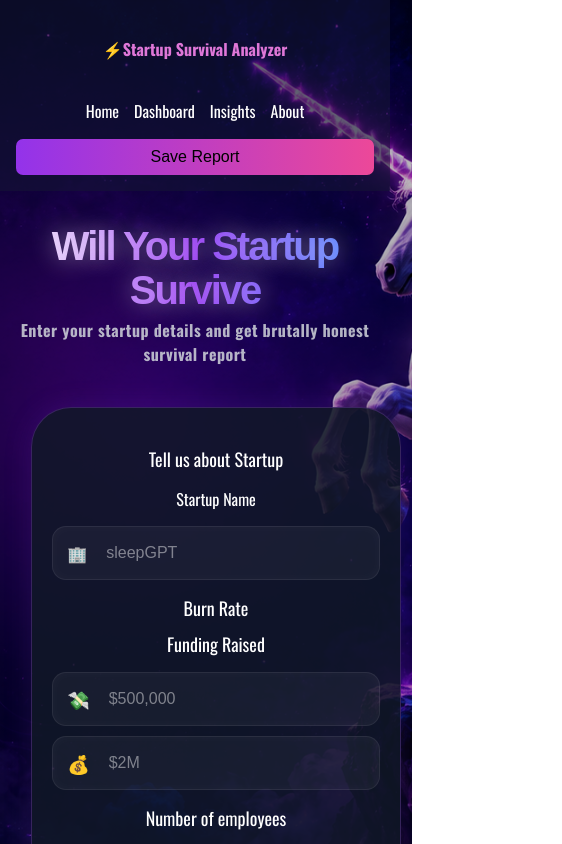
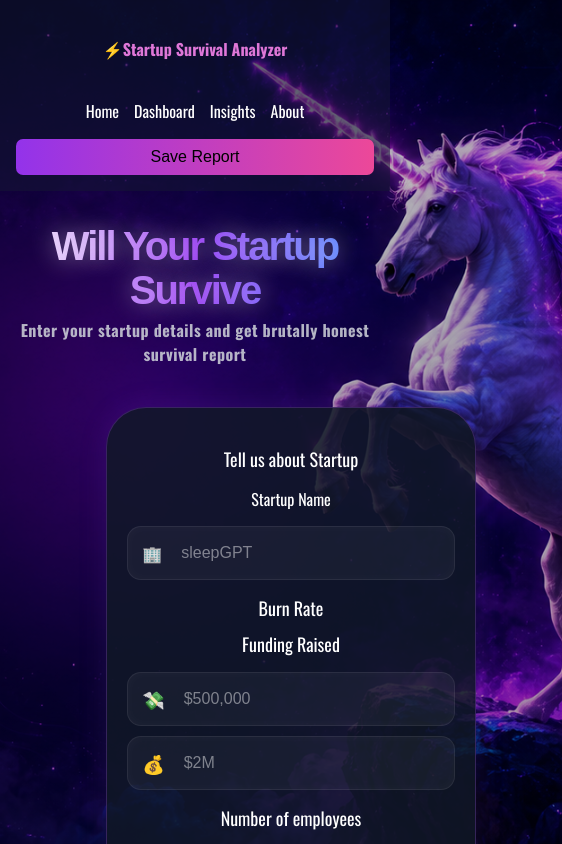
Before and after one commit to PritamBagle451/startup-survival-analyzer, a React (Vite) app: page / in a window 390 px wide. Shown: the top 844 px of the page, 562 px wide, since content can reach past the window. Built offline with nearby package versions, Linux system fonts and the light colour scheme; a web font is replaced by a local one.

Commit message:
for small screens

```diff
--- a/src/App.css
+++ b/src/App.css
@@ -262,6 +262,7 @@ background:linear-gradient(
 }
 
 .main-layout{
+  width:100%;
    display: flex;
   flex-direction: row;
   justify-content: space-between;
@@ -271,6 +272,7 @@ background:linear-gradient(
   max-width: 1500px;
   margin: auto;
   transition: width 0.5s ease, opacity 0.5s ease;
+  box-sizing: border-box;
 }
 
 .report-box{
@@ -341,6 +343,8 @@ height:350px;
  font-size: large;
 }
 .left{
+  min-width: 500px;
+  flex-shrink: 0;
   margin-left: auto;
   margin-right: auto;
   display: flex;
@@ -349,13 +353,17 @@ height:350px;
   align-items: center;
    width: 500px;
   transition: all 0.4s ease;
+  gap: 25px;
+  flex-shrink: 0;
 }
 .right{
+  flex:0;
 width: 0;
+min-width: 0;
   overflow: hidden;
   opacity: 0;
   transition: width 0.4s ease, opacity 0.4s ease;
-  flex-shrink: 0;
+
 }
 .main-layout.analyzed {
   justify-content: flex-start;
```
